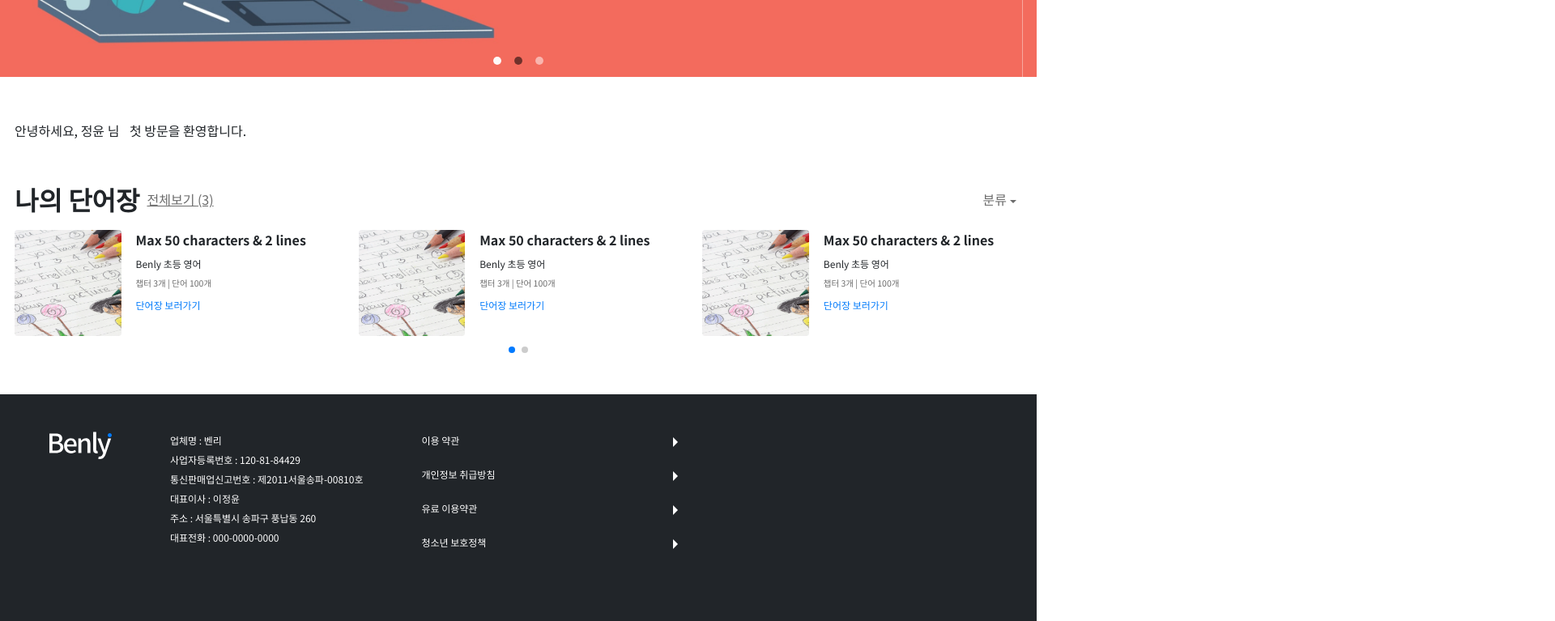
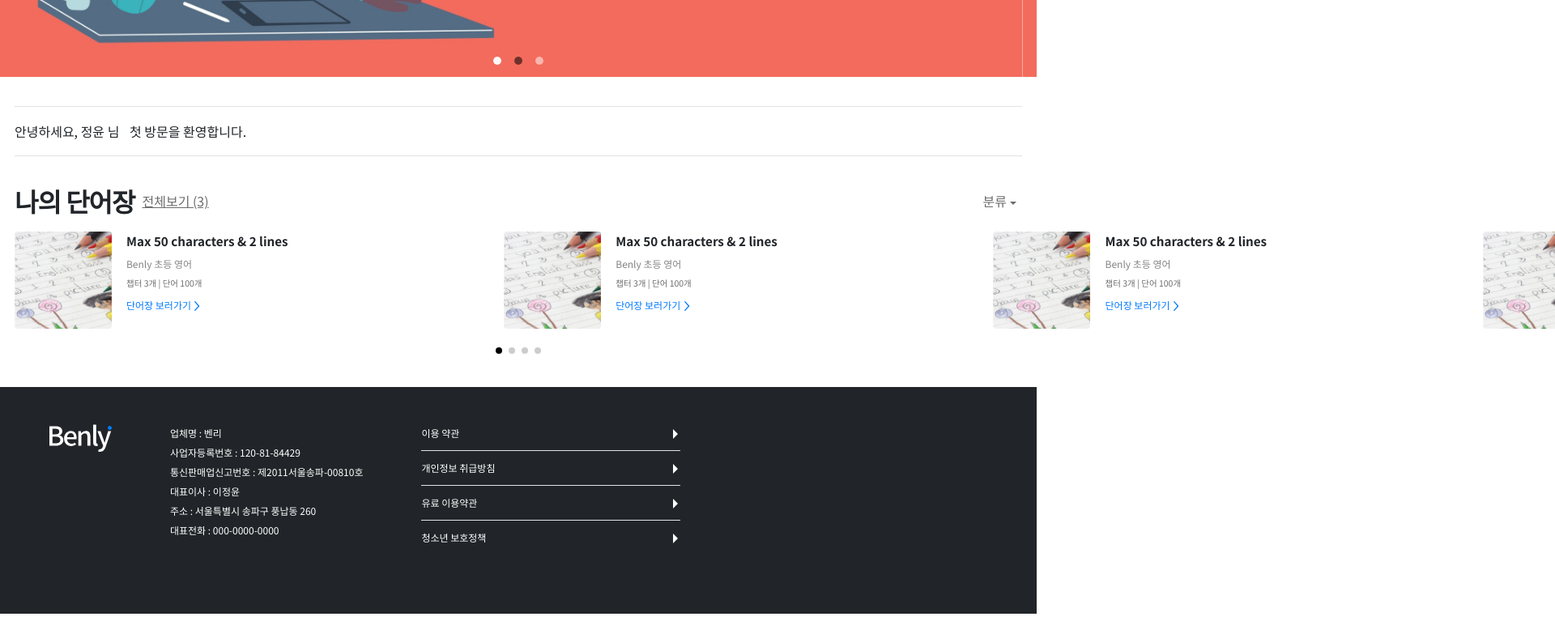
Before and after one commit to icodetree/bootstrap, a website built with webpack: page dist/index.html in a window 1280 px wide. Shown: the part 360-1127 px from the top of the page at 81% size, 1920 px wide, since content can reach past the window. Built offline with nearby package versions, Linux system fonts and the light colour scheme; files whose address does not match are found by name.

Commit message:
add slide update

```diff
--- a/src/js/main.js
+++ b/src/js/main.js
@@ -2,19 +2,30 @@
 import '../scss/default.scss';
 
 // Import only the Bootstrap components we need
-import { Util, Dropdown, Offcanvas, Popover } from 'bootstrap';
+import {Util, Dropdown, Offcanvas, Popover} from 'bootstrap';
 
 // Create an example popover
-document.querySelectorAll('[data-bs-toggle="popover"]').forEach(popover => {
-  new Popover(popover)
+document.querySelectorAll ('[data-bs-toggle="popover"]').forEach (popover => {
+  new Popover (popover);
 });
 
-
-var swiper = new Swiper(".swiperType_01", {
-  slidesPerView: 3,
-  spaceBetween: 30,
+// swiperType_01
+const swiper_1 = new Swiper ('.swiperType_01', {
+  loop: true,
+  slidesPerView: 1.8,
+  spaceBetween: 25,
+  centeredSlides: false,
   pagination: {
-    el: ".swiperType_01 .swiper-pagination",
+    el: '.swiperType_01 .swiper-pagination',
     clickable: true,
   },
+  breakpoints: {
+    0: {
+      slidesPerView: 1.1,
+    },
+
+    960: {
+      slidesPerView: 2.1,
+    },
+  },
 });
--- a/src/scss/_reset.scss
+++ b/src/scss/_reset.scss
@@ -44,6 +44,24 @@ $theme-colors: (
     ) !default;
 
 
+$grid-breakpoints: (
+	xs: 0,
+	sm: 540px,
+	md: 720px,
+	lg: 960px,
+	xl: 1200px,
+	xxl: 1440px,
+	) !default;
+
+$container-max-widths: (
+	sm: 100%,
+	md: 100%,
+	lg: 100%,
+	xl: 100%,
+	xxl: 1440px,
+	) !default;
+
+
 // scss-docs-start spacer-variables-maps
 $spacer: 1.8rem !default;
 $spacers: (
@@ -85,8 +103,9 @@ $h2-font-size: $font-size-base * 2 !default;
 $h3-font-size: $font-size-base * 1.75 !default;
 $h4-font-size: $font-size-base * 1.5 !default;
 $h5-font-size: $font-size-base * 1.25 !default;
-$h6-font-size: $font-size-base !default;
+$h6-font-size: $font-size-base * 0.95 !default;
 $h7-font-size: $font-size-base * 0.75 !default;
+$h8-font-size: $font-size-base * 0.5 !default;
 // scss-docs-end font-variables
 
 // scss-docs-start font-sizes
@@ -98,6 +117,7 @@ $font-sizes: (
     5: $h5-font-size,
     6: $h6-font-size,
     7: $h7-font-size,
+    8: $h8-font-size,
     ) !default;
 
 // scss-docs-start display-headings
@@ -118,7 +138,7 @@ $display-font-sizes: (
 
 
 // scss-docs-start border-variables
-$border-width: 0 !default;
+$border-width: 1px !default;
 $border-widths: (
     1: 1px,
     2: 2px,
@@ -127,19 +147,17 @@ $border-widths: (
     5: 5px) !default;
 
 
-$grid-breakpoints: (
-    xs: 0,
-    sm: 540px,
-    md: 720px,
-    lg: 960px,
-    xl: 1200px,
-    xxl: 1440px,
-    ) !default;
+// Breadcrumbs
 
-$container-max-widths: (
-    sm: 100%,
-    md: 100%,
-    lg: 100%,
-    xl: 100%,
-    xxl: 1440px,
-    ) !default;
+// scss-docs-start breadcrumb-variables
+$breadcrumb-font-size:              null !default;
+$breadcrumb-padding-y:              0 !default;
+$breadcrumb-padding-x:              0 !default;
+$breadcrumb-item-padding-x:         .5rem !default;
+$breadcrumb-margin-bottom:          1rem !default;
+$breadcrumb-bg:                     null !default;
+$breadcrumb-divider-color:          $gray-600 !default;
+$breadcrumb-active-color:           $blue !default;
+$breadcrumb-divider:                quote("/") !default;
+$breadcrumb-divider-flipped:        $breadcrumb-divider !default;
+$breadcrumb-border-radius:          null !default;
--- a/src/scss/_styles.scss
+++ b/src/scss/_styles.scss
@@ -15,6 +15,7 @@ h5,
 h6 {
 	padding: 0;
 	margin: 0;
+	letter-spacing: -1px;
 }
 
 .container-fluid {
@@ -30,29 +31,42 @@ h6 {
 	padding: 0;
 }
 
-// .btn:focus-visible {
-//     box-shadow: none;
-// }
+button[aria-expanded="false"].btn-category img {
+	transition: transform 0.3s;
+	transform: rotate(0);
+}
 
-// .btn-check:checked+.btn:focus-visible,
-// :not(.btn-check)+.btn:active:focus-visible,
-// .btn:first-child:active:focus-visible,
-// .btn.active:focus-visible,
-// .btn.show:focus-visible {
-//     box-shadow: none;
-// }
+button[aria-expanded="true"].btn-category img {
+	transition: transform 0.3s;
+	transform: rotate(180deg);
+}
 
-// .btn-check:checked+.btn,
-// :not(.btn-check)+.btn:active,
-// .btn:first-child:active,
-// .btn.active,
-// .btn.show {
-//     border: 0 none;
-//     background: transparent;
-// }
+.breadcrumb {
+	&-item.active {
+		font-weight: 600;
+	}
+}
 
-.btn-check:checked+.btn img {
-    transform: rotate(180deg);
+.swiper.swiperType_01 {
+	overflow: visible;
+
+	.photo {
+		max-width: 120px;
+	}
+
+	.swiper-horizontal > .swiper-pagination-bullets,
+	.swiper-pagination-bullets.swiper-pagination-horizontal,
+	.swiper-pagination-custom,
+	.swiper-pagination-fraction {
+		bottom: 0;
+	}
+	.swiper-pagination-bullet-active {
+		background: $black;
+	}
+
+	dd {
+		color: #848484;
+	}
 }
 
 //
@@ -87,7 +101,7 @@ h6 {
 	}
 }
 
-.navbar-nav .show>.nav-link,
+.navbar-nav .show > .nav-link,
 .navbar-nav .nav-link.active {
 	color: #2d2d2d;
 }
@@ -111,7 +125,6 @@ h6 {
 .btn-close {
 	font-size: 2rem;
 	opacity: 1;
-
 }
 
 .contact {
@@ -127,12 +140,12 @@ h6 {
 		align-items: center;
 		width: 4rem;
 		height: 4rem;
-        background-color: #FAFAFA;
+		background-color: #fafafa;
 	}
 }
 
 .carousel {
-    &-caption>h2 {
+	&-caption > h2 {
 		font-size: 2.2rem;
 	}
 
@@ -144,7 +157,7 @@ h6 {
 		bottom: auto;
 		transform: translateY(-35%);
 
-        &>span {
+		& > span {
 			display: inline-block;
 			width: 4rem;
 			margin-bottom: 0.5em;
@@ -184,7 +197,6 @@ h6 {
 	&-control-next-icon {
 		background-image: url("../../dist/images/common/btn_slide_next.svg");
 	}
-
 }
 
 .footer {
@@ -225,8 +237,7 @@ h6 {
 
 // desktop
 @include media-breakpoint-up(lg) {
-
-    .navbar-nav .show>.nav-link,
+	.navbar-nav .show > .nav-link,
 	.navbar-nav .nav-link.active {
 		color: $blue;
 	}
@@ -263,7 +274,7 @@ h6 {
 	}
 
 	.carousel {
-        &-caption>h2 {
+		&-caption > h2 {
 			font-size: 4.8rem;
 		}
 	}
```
Also changed, not shown: dist/images/common/ico_arr_rb.svg (added). Lines whose indentation alone changed are shown as unchanged.
